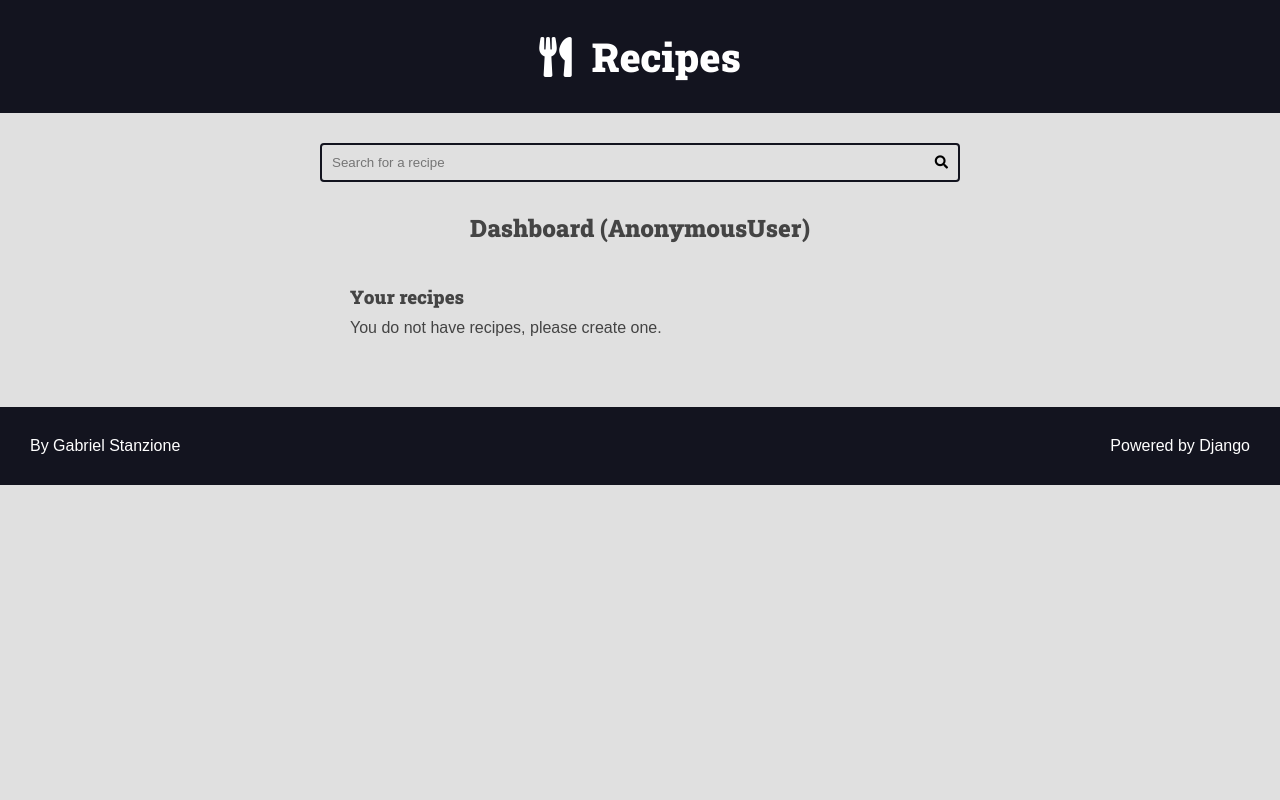
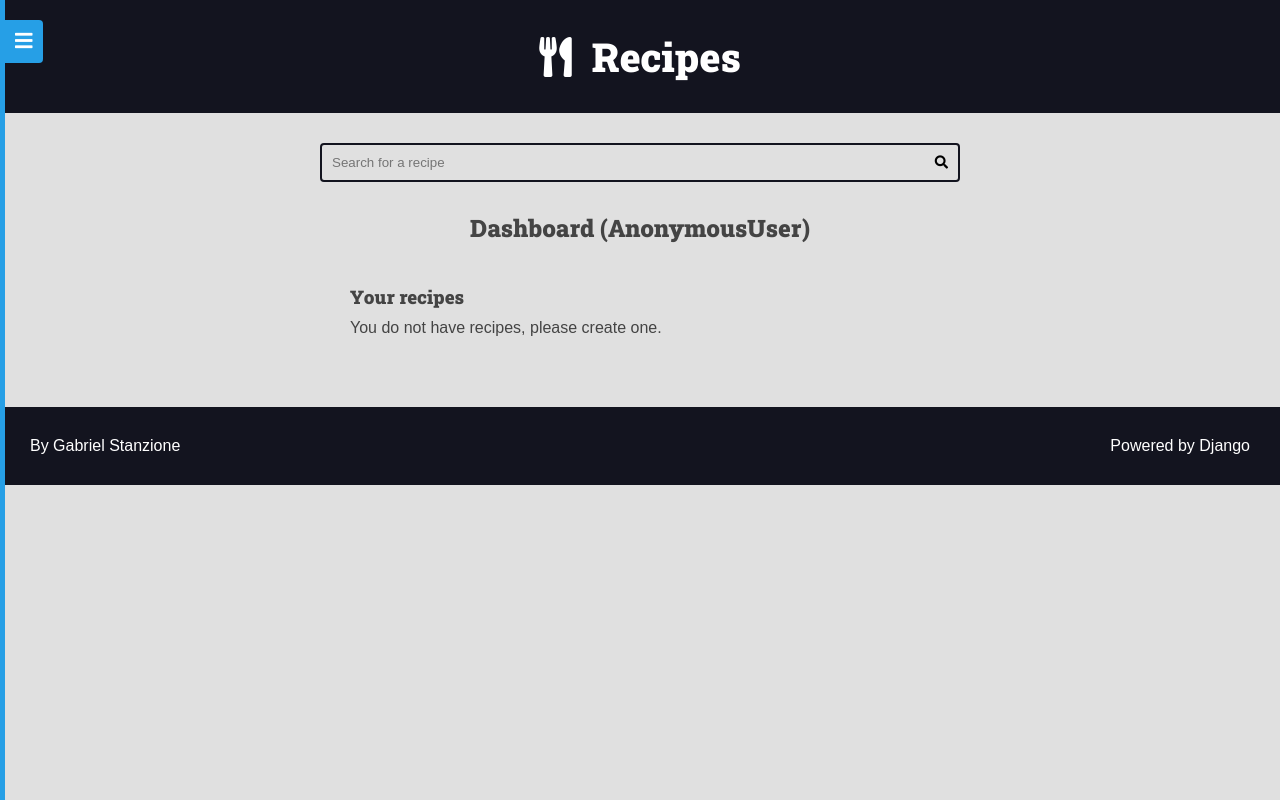
Before and after one commit to gabrielrstan/Curso_de_Django_Web_Framework_e_Django_Rest_Framework, a Django app: template projeto1/authors/templates/authors/pages/dashboard.html in a window 1280 px wide. Run offline with Django 5.2, Linux system fonts and the light colour scheme; the template is opened without the code that fills it, so the values that code supplies are empty.

Commit message:
Inicio e termino da seção 21

```diff
--- /dev/null
+++ b/projeto1/authors/templates/authors/partials/form_logout.html
@@ -0,0 +1,4 @@
+<form class="inline-form form-logout" action="{% url "authors:logout" %}" method="POST">
+    {% csrf_token %}
+    <input type="hidden" name="username" value="{{request.user.username}}">
+</form>
--- a/projeto1/authors/templates/authors/partials/login_message.html
+++ b/projeto1/authors/templates/authors/partials/login_message.html
@@ -3,10 +3,7 @@
         You are logged in with {{ request.user.username}}.
         <a href="{% url "authors:dashboard" %}">See your recipes</a>,
         <a href="{% url "authors:dashboard_recipe_new" %}">create a new recipe</a> or
-        <form class="inline-form" action="{% url "authors:logout" %}" method="POST">
-            {% csrf_token %}
-            <input type="hidden" name="username" value="{{request.user.username}}">
-            <button class="plaintext-button" type="submit">click here</button>
-        </form> to logout.
+        {% include "authors/partials/form_logout.html" %}
+        <a class="authors-logout-link" href="#">click here</a> to logout.
     </div>
 {% endif %}
--- a/projeto1/base_static/global/css/styles.css
+++ b/projeto1/base_static/global/css/styles.css
@@ -464,6 +464,80 @@ a {
   list-style-type: none;
   margin: 1rem 0;
 }
+
+.hidden-text {
+  display: none;
+}
+
+.menu-container {
+  position: fixed;
+  top: 0;
+  left: 0;
+  bottom: 0;
+  width: 26rem;
+  min-height: 100vh;
+  overflow-y: auto;
+  background: var(--color-primary);
+  z-index: 2;
+  transition: all 300ms ease-in-out;
+
+}
+
+.menu-container a {
+  color: var(--color-white);
+}
+
+.menu-hidden {
+  left: -255px;
+}
+
+.button-show-menu {
+  position: fixed;
+  left: 265px;
+  top: 2rem;
+  color: var(--color-white);
+  background: var(--color-primary);
+  border: none;
+  font-size: 2rem;
+  z-index: 3;
+  padding: 1rem;
+  visibility: hidden;
+  opacity: 0;
+  transition: all 300ms ease-in-out;
+  border-radius: 0 4px 4px 0;
+  cursor: pointer;
+}
+
+.button-show-menu-visible {
+  visibility: visible;
+  opacity: 1;
+  left: 5px;
+}
+
+.button-close-menu {
+  position: absolute;
+  top: 1rem;
+  right: 1rem;
+  color: var(--color-white);
+  background: none;
+  border: none;
+  font-size: 2rem;
+  z-index: 3;
+  cursor: pointer;
+}
+
+.menu-nav {
+  display: flex;
+  flex-flow: column wrap;
+  font-family: var(--font-headings);
+  font-size: 2rem;
+}
+
+.menu-nav a {
+  width: 100%;
+  padding: 1rem;
+}
+
 @media (max-width:600px) {
   .main-content-list,
   .form-content-grid {
--- a/projeto1/templates/global/base.html
+++ b/projeto1/templates/global/base.html
@@ -7,6 +7,7 @@
   </head>
 
   <body>
+    {% include "global/partials/menu.html" %}
     {% include "global/partials/header.html" %}
     {% include "global/partials/search.html" %}
 
--- /dev/null
+++ b/projeto1/templates/global/partials/menu.html
@@ -0,0 +1,27 @@
+<button class="button-show-menu button-show-menu-visible">
+    <i class='fas fa-bars'></i>
+    <span class='hidden-text'>Show menu</span>
+</button>
+
+<div class="menu-container menu-hidden">
+    <button class="button-close-menu button-close-menu-visible">
+        <i class='fas fa-times-circle'></i>
+        <span class='hidden-text'>Close menu</span>
+    </button>
+
+    <div class="menu-content">
+        <nav class="menu-nav">
+            <a href="{% url "recipes:home" %}">Home</a>
+
+            {% if user.is_authenticated %}
+            <a href="{% url "authors:dashboard" %}">Dashboard</a>
+                <a href="{% url "authors:dashboard_recipe_new" %}">New recipe</a>
+                <a class="authors-logout-link" href="{% url "authors:logout" %}">Logout</a>
+                {% include "authors/partials/form_logout.html" %}
+            {% else %}
+                <a href="{% url "authors:login" %}">Login</a>
+                <a href="{% url "authors:register" %}">Register</a>
+            {% endif %}
+        </nav>
+    </div>
+</div>
```
Also changed, not shown: projeto1/base_static/global/js/scripts.js (+49 -10 lines).
